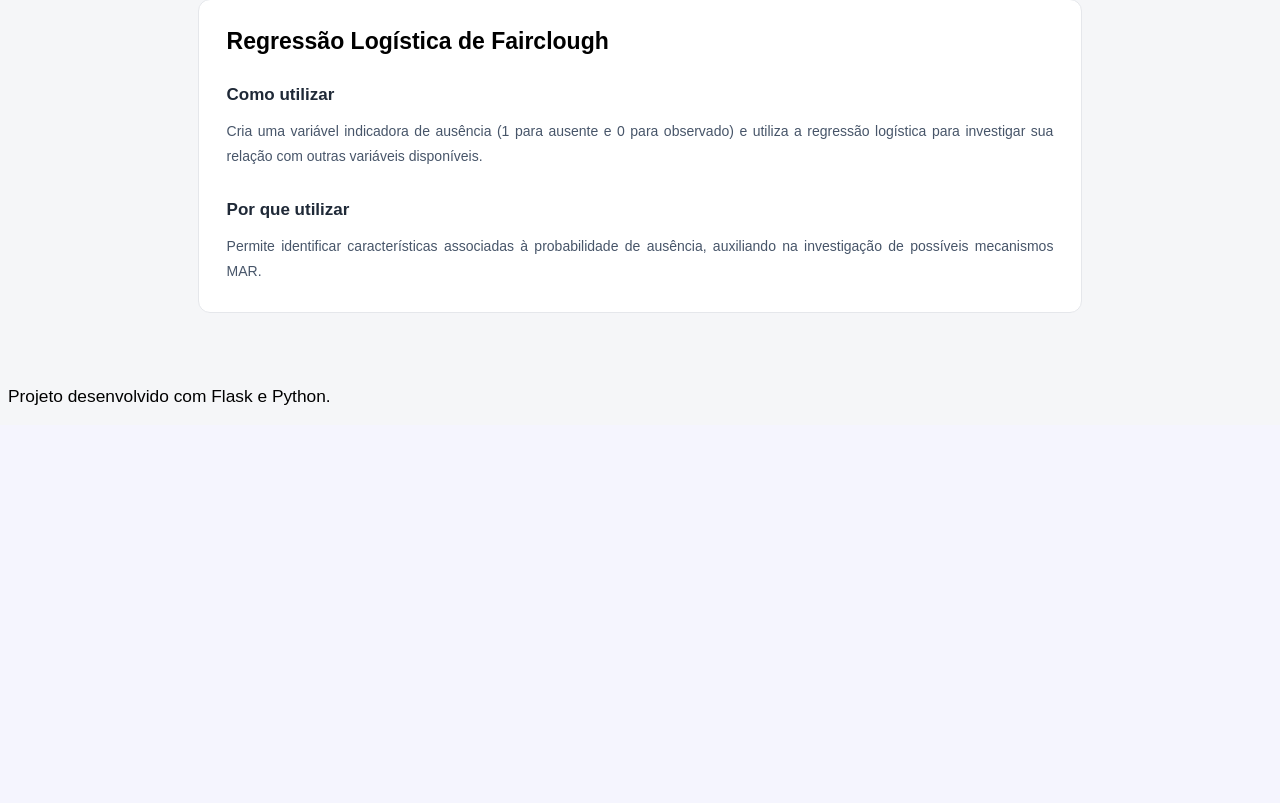
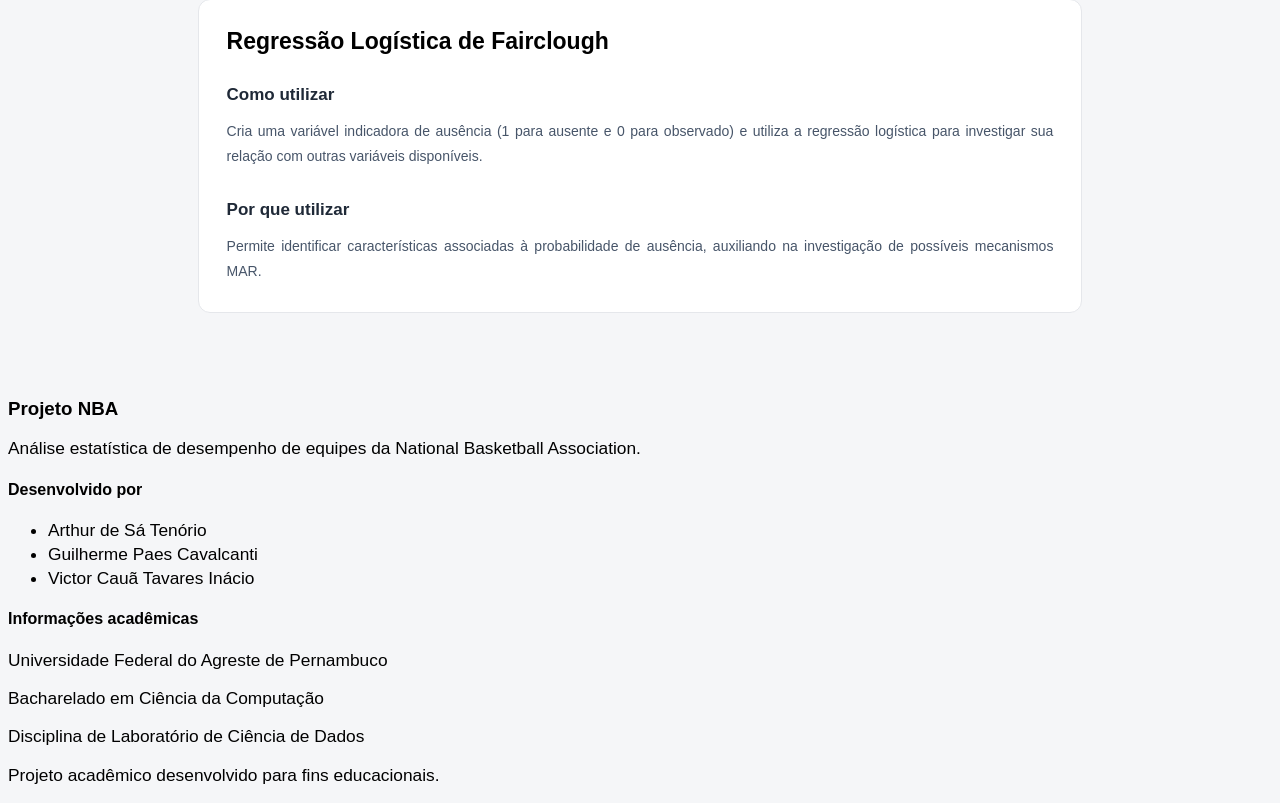
Before and after one commit to ruhtra5000/NBA-LabCD, a Flask app: page / in a window 1280 px wide. Shown: the part 3681-4484 px from the top of the page. Before the commit the page ends 4086 px from the top, so only its background shows below. Run offline with Flask 3, Linux system fonts and the light colour scheme; some web fonts are replaced.

Commit message:
fix: correçao do footer

```diff
--- a/templates/base.html
+++ b/templates/base.html
@@ -55,8 +55,39 @@
         {% endblock %}
     </main>
 
-    <footer>
-        <p>Projeto desenvolvido com Flask e Python.</p>
+    <footer class="footer">
+        <div class="footer-container">
+
+            <div class="footer-projeto">
+                <h3>Projeto NBA</h3>
+                <p>
+                    Análise estatística de desempenho de equipes
+                    da National Basketball Association.
+                </p>
+            </div>
+
+            <div class="footer-integrantes">
+                <h4>Desenvolvido por</h4>
+
+                <ul>
+                    <li>Arthur de Sá Tenório</li>
+                    <li>Guilherme Paes Cavalcanti</li>
+                    <li>Victor Cauã Tavares Inácio</li>
+                </ul>
+            </div>
+
+            <div class="footer-instituicao">
+                <h4>Informações acadêmicas</h4>
+                <p>Universidade Federal do Agreste de Pernambuco</p>
+                <p>Bacharelado em Ciência da Computação</p>
+                <p>Disciplina de Laboratório de Ciência de Dados</p>
+            </div>
+
+        </div>
+
+        <div class="footer-bottom">
+            <p>Projeto acadêmico desenvolvido para fins educacionais.</p>
+        </div>
     </footer>
 
 </body>
```
